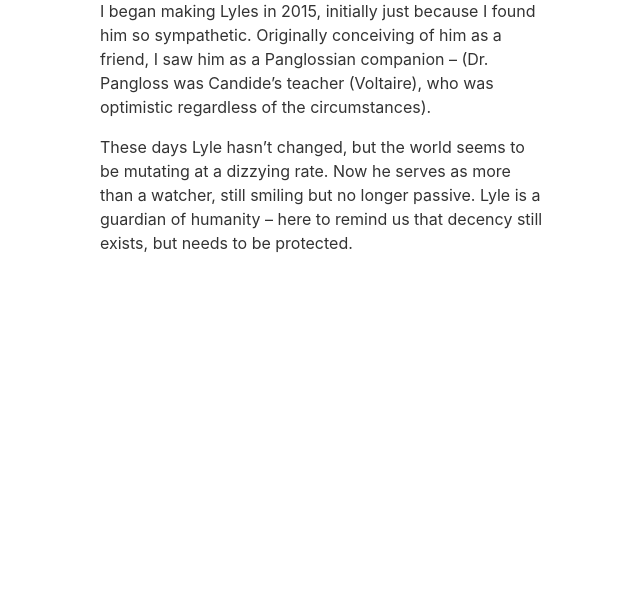
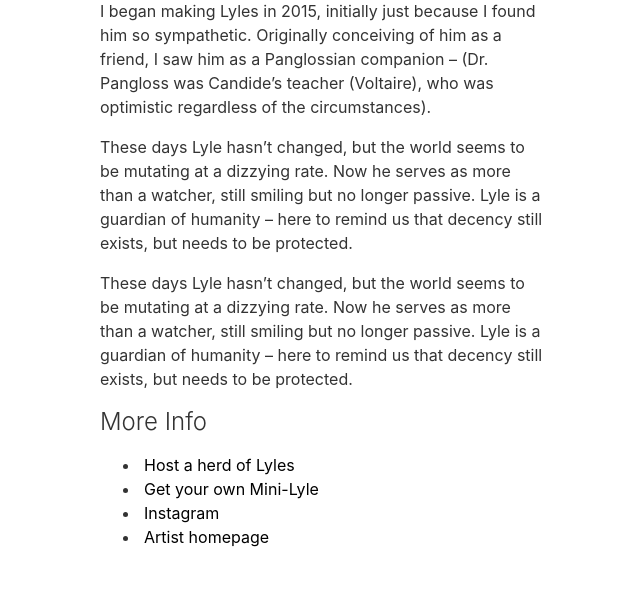
Before and after one commit to tomdyson/lylesightings, a Django app: page /about/ in a window 1280 px wide. Shown: the part 408-1005 px from the top of the page, without its empty margins (164-804 px from the left). Before the commit the page ends 661 px from the top, so only its background shows below. Run offline with Django 3.2, Linux system fonts and the light colour scheme.

Commit message:
about page update

```diff
--- a/lylesightings/core/templates/about.html
+++ b/lylesightings/core/templates/about.html
@@ -22,6 +22,21 @@
                 of humanity – here to remind us that decency still exists, but
                 needs to be protected.</p>
             </p>
+            <p class="f5 lh-copy">These days Lyle hasn’t changed, but the world
+                seems to be mutating at a dizzying rate. Now he serves as more than
+                a watcher, still smiling but no longer passive. Lyle is a guardian
+                of humanity – here to remind us that decency still exists, but
+                needs to be protected.</p>
+            </p>
+            <p class="f5 lh-copy">
+            <h1 class="f3 fw3 mt0 lh-title">More Info</h1>
+                <ul class="lh-copy">
+                    <li><a class = "link pa1 black bg-animate hover-bg-light-yellow" href="http://ralphlazar.com/the-traveling-monster-show/" target="_blank">Host a herd of Lyles</a></li>
+                    <li><a class = "link pa1 black bg-animate hover-bg-light-yellow" href="http://ralphlazar.com/mini-lyle/" target="_blank">Get your own Mini-Lyle</a></li>
+                    <li><a class = "link pa1 black bg-animate hover-bg-light-yellow" href="https://www.instagram.com/ralph.lazar/" target="_blank">Instagram</a></li>
+                    <li><a class = "link pa1 black bg-animate hover-bg-light-yellow" href="http://ralphlazar.com" target="_blank">Artist homepage</a></li>
+                </ul>
+            </p>
         </div>
     </article>
 
```
